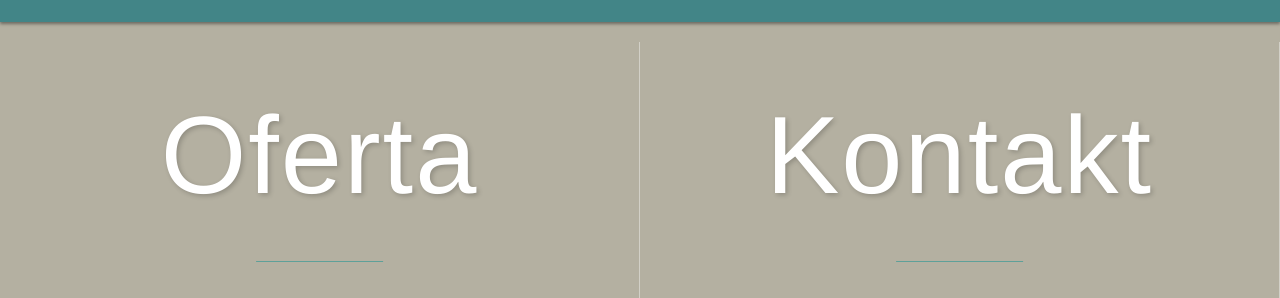
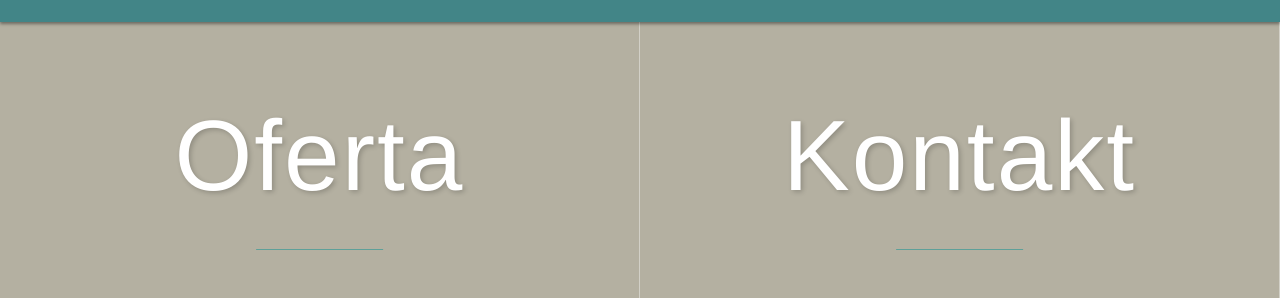
Before and after one commit to weronikawoszczek/malowanie, a website: page contact.html in a window 1280 px wide. Shown: the part 78-376 px from the top of the page. Drawn offline with nearby package versions, Linux system fonts and the light colour scheme; a web font is replaced by a local one.

Commit message:
change padding

```diff
--- a/assets/scss/elements/_layout.scss
+++ b/assets/scss/elements/_layout.scss
@@ -183,17 +183,17 @@ a {
 
 .contact-title {
   line-height: 1;
-  font-size: 11rem;
+  font-size: 10rem;
   letter-spacing: 2px;
   text-shadow: 2px 2px 5px rgba(0, 0, 0, 0.2);
   font-family: $font-secondary;
   position: relative;
-  padding-bottom: 4vw;
-  margin-top: 20px;
+  padding: 3.5vw 0;
   @include media-breakpoint-down(sm) {
     font-size: 8rem;
     letter-spacing: 4px;
     padding-bottom: 6vw;
+    margin-top: 20px;
   }
 
   &::after {
--- a/assets/scss/elements/_workspace.scss
+++ b/assets/scss/elements/_workspace.scss
@@ -7,7 +7,6 @@
     background-color: $bg-color;
     height: calc(100vh - 100px);
     margin-top: 100px;
-    padding-top: 20px;
   }
 
   @include media-breakpoint-down(sm) {
```
Also changed, not shown: dist/assets/css/main.min.css.
